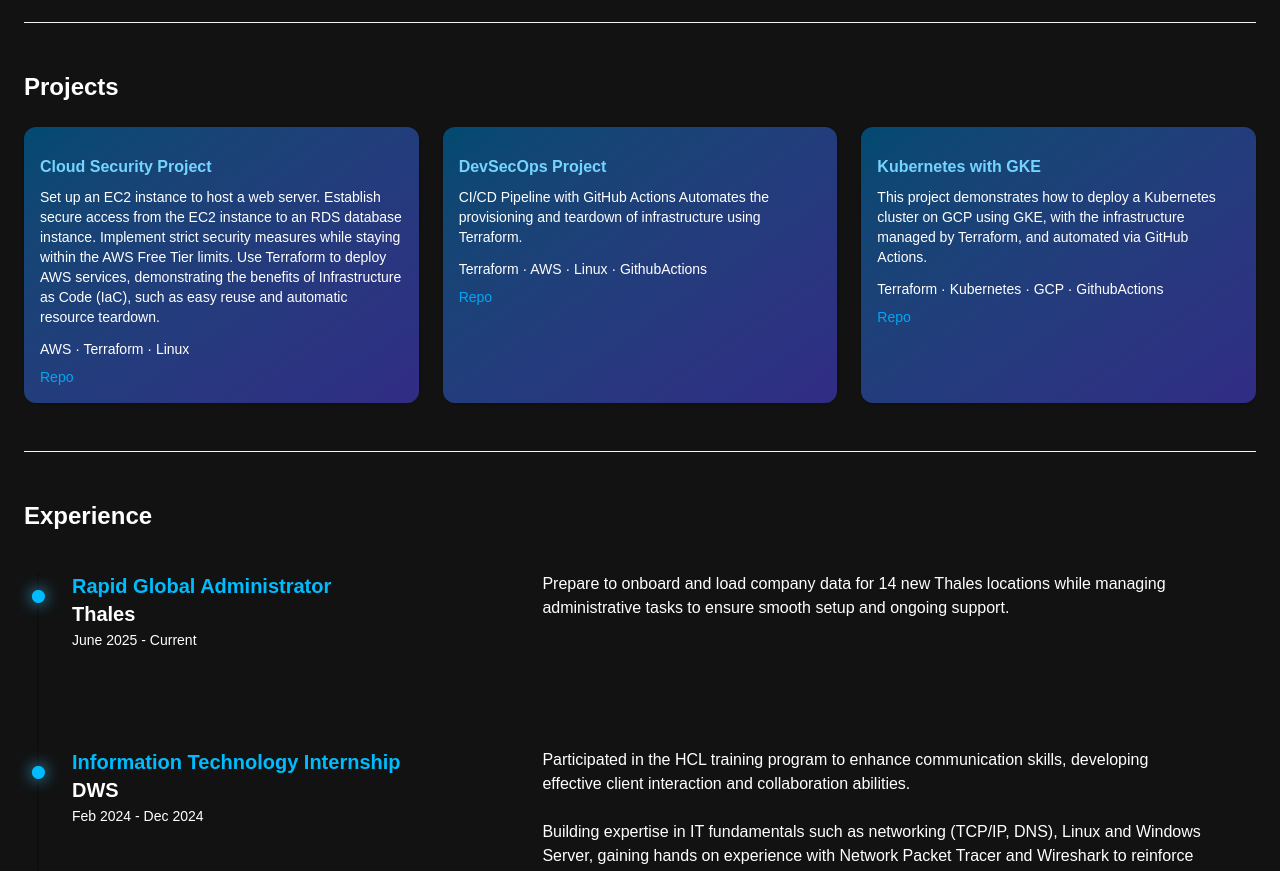
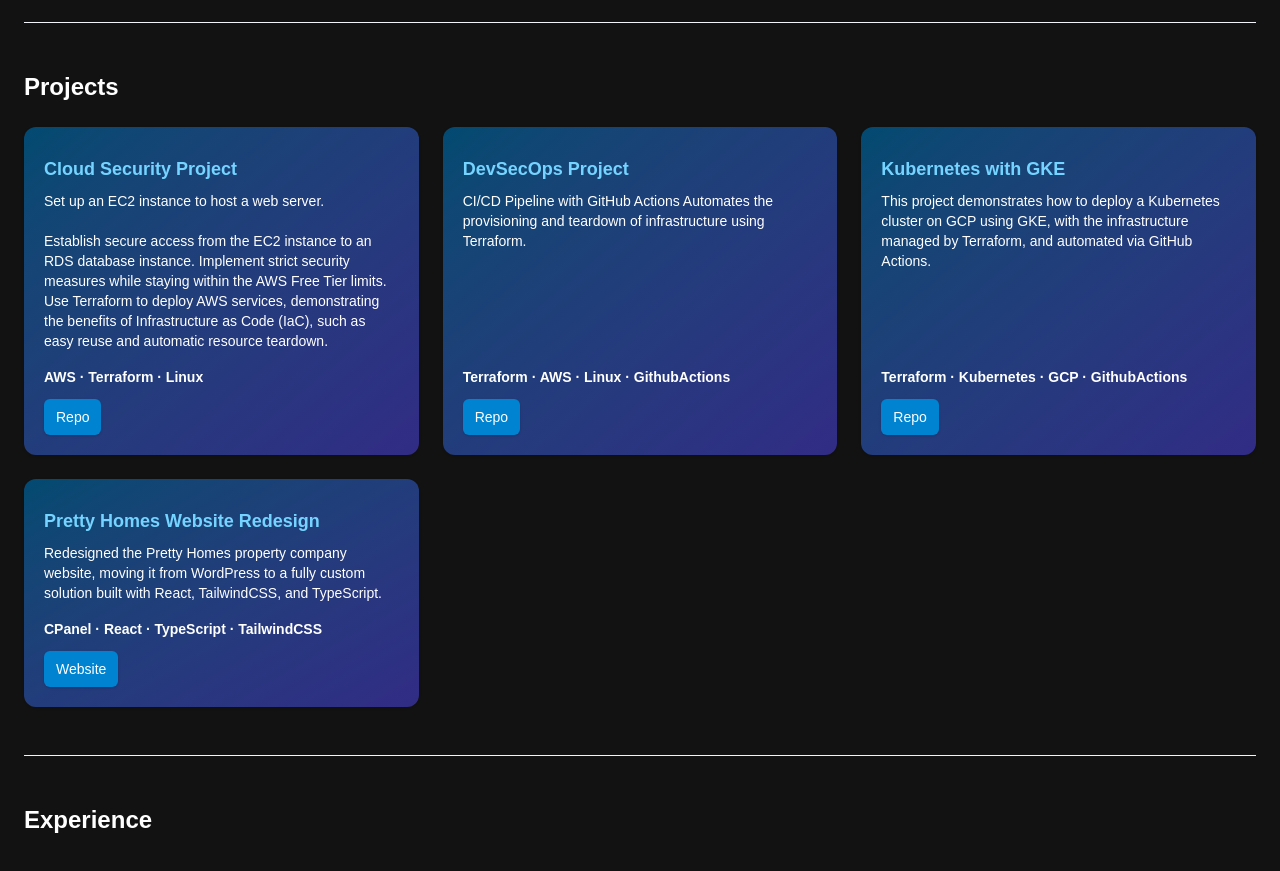
Before and after one commit to noeleon21/personal-porfolio, a Next.js app: page / in a window 1280 px wide. Shown: the part 960-1831 px from the top of the page. Built offline with nearby package versions, Linux system fonts and the light colour scheme.

Commit message:
added new project

```diff
--- a/next.config.ts
+++ b/next.config.ts
@@ -2,8 +2,8 @@
 const nextConfig = {
   output: 'export',
   images: { unoptimized: true },
-  basePath: '/personal-porfolio',
-  assetPrefix: '/personal-porfolio/',
+  // basePath: '/personal-porfolio',
+  // assetPrefix: '/personal-porfolio/',
 };
 
 module.exports = nextConfig;
--- a/src/Sections/Project.tsx
+++ b/src/Sections/Project.tsx
@@ -2,19 +2,36 @@
 export default function Project(){
   return (
     <div>
-    <h2 className="text-2xl font-bold">Projects</h2>
-           <div className="mt-6 grid sm:grid-cols-2 lg:grid-cols-3 gap-6">
-             <ProjectCard title="Cloud Security Project" tags={["AWS", "Terraform", "Linux"]} description="Set up an EC2 instance to host a web server.
+      <h2 className="text-2xl font-bold">Projects</h2>
+      <div className="mt-6 grid sm:grid-cols-2 lg:grid-cols-3 gap-6">
+        <ProjectCard
+          title="Cloud Security Project"
+          tags={["AWS", "Terraform", "Linux"]}
+          description="Set up an EC2 instance to host a web server.
 
-Establish secure access from the EC2 instance to an RDS database instance.
+Establish secure access from the EC2 instance to an RDS database instance. Implement strict security measures while staying within the AWS Free Tier limits. Use Terraform to deploy AWS services, demonstrating the benefits of Infrastructure as Code (IaC), such as easy reuse and automatic resource teardown."
+          repoUrl="https://github.com/noeleon21/Cloud_Security_V2"
+        />
+        <ProjectCard
+          title="DevSecOps Project"
+          tags={["Terraform","AWS","Linux","GithubActions"]}
+          description="CI/CD Pipeline with GitHub Actions Automates the provisioning and teardown of infrastructure using Terraform."
+          repoUrl="https://github.com/noeleon21/devsecops-project"
+        />
+        <ProjectCard
+          title="Kubernetes with GKE"
+          tags={["Terraform", "Kubernetes", "GCP", "GithubActions" ]}
+          description="This project demonstrates how to deploy a Kubernetes cluster on GCP using GKE, with the infrastructure managed by Terraform, and automated via GitHub Actions."
+          repoUrl="https://github.com/noeleon21/Kubernetes-with-GKE"
+        />
+        <ProjectCard
+          title="Pretty Homes Website Redesign"
+          tags={["CPanel", "React", "TypeScript", "TailwindCSS"]}
+          description="Redesigned the Pretty Homes property company website, moving it from WordPress to a fully custom solution built with React, TailwindCSS, and TypeScript."
 
-Implement strict security measures while staying within the AWS Free Tier limits.
-
-Use Terraform to deploy AWS services, demonstrating the benefits of Infrastructure as Code (IaC), such as easy reuse and automatic resource teardown."  repoUrl="https://github.com/noeleon21/Cloud_Security_V2" />
-             <ProjectCard title="DevSecOps Project" tags={["Terraform","AWS","Linux","GithubActions"]} description="CI/CD Pipeline with GitHub Actions Automates the provisioning and teardown of infrastructure using Terraform." repoUrl="https://github.com/noeleon21/devsecops-project" />
-             <ProjectCard title="Kubernetes with GKE" tags={["Terraform", "Kubernetes", "GCP", "GithubActions" ]} description="This project demonstrates how to deploy a Kubernetes cluster on GCP using GKE, with the infrastructure managed by Terraform, and automated via GitHub Actions." repoUrl="https://github.com/noeleon21/Kubernetes-with-GKE" />
+          liveUrl="https://prettyhomes.com.au/"
+        />
+      </div>
     </div>
-    </div>
-
   )
 }
--- a/src/components/ui/Projectcard.tsx
+++ b/src/components/ui/Projectcard.tsx
@@ -3,23 +3,49 @@
   description: string
   tags?: string[]
   repoUrl?: string
+  liveUrl?: string
 }
 
-export default function ProjectCard({ title, description, tags = [], repoUrl }: Props) {
+export default function ProjectCard({ title, description, tags = [], repoUrl, liveUrl }: Props) {
   return (
-    <article className=" bg-gradient-to-br from-sky-900 to-indigo-900  rounded-xl shadow p-4">
+    <article className="bg-gradient-to-br from-sky-900 to-indigo-900   rounded-xl shadow p-5 flex flex-col h-full">
+      {/* Screenshot placeholder */}
       {/* <div className="h-36 bg-slate-100 rounded-md flex items-center justify-center">Screenshot</div> */}
-      <h4 className="mt-3 font-semibold text-sky-300">{title}</h4>
-      <p className="mt-2 text-sm text-white">{description}</p>
-      <div className="mt-3 text-sm">
-        <div className="text-white">{tags.join(' · ')}</div>
-        {repoUrl && (
-          <div className="mt-2">
-            <a href={repoUrl} target="_blank" rel="noopener noreferrer" className="text-sky-500">
-              Repo
+
+      <div className="mt-1 flex-1">
+        <h4 className="mt-1 font-semibold text-sky-300 text-lg">{title}</h4>
+        <p className="mt-2 text-sm text-white-600 whitespace-pre-wrap">{description}</p>
+      </div>
+
+      <div className="mt-4 text-sm">
+        <div className="font-bold text-cream mb-3">{tags.join(' · ')}</div>
+
+        <div className="flex flex-wrap gap-3">
+          {liveUrl && (
+            <a
+              href={liveUrl}
+              target="_blank"
+              rel="noopener noreferrer"
+              className="inline-flex items-center gap-2 px-3 py-2 bg-sky-600 hover:bg-sky-500 text-white rounded-md shadow transition"
+              aria-label={`Open live site for ${title}`}
+            >
+              {/* optionally add an icon here */}
+              <span>Website</span>
             </a>
-          </div>
-        )}
+          )}
+
+          {repoUrl && (
+            <a
+              href={repoUrl}
+              target="_blank"
+              rel="noopener noreferrer"
+              className="inline-flex items-center gap-2 px-3 py-2 bg-sky-600 hover:bg-sky-500 text-white rounded-md shadow transition"
+              aria-label={`Open repository for ${title}`}
+            >
+              <span>Repo</span>
+            </a>
+          )}
+        </div>
       </div>
     </article>
   )
```
